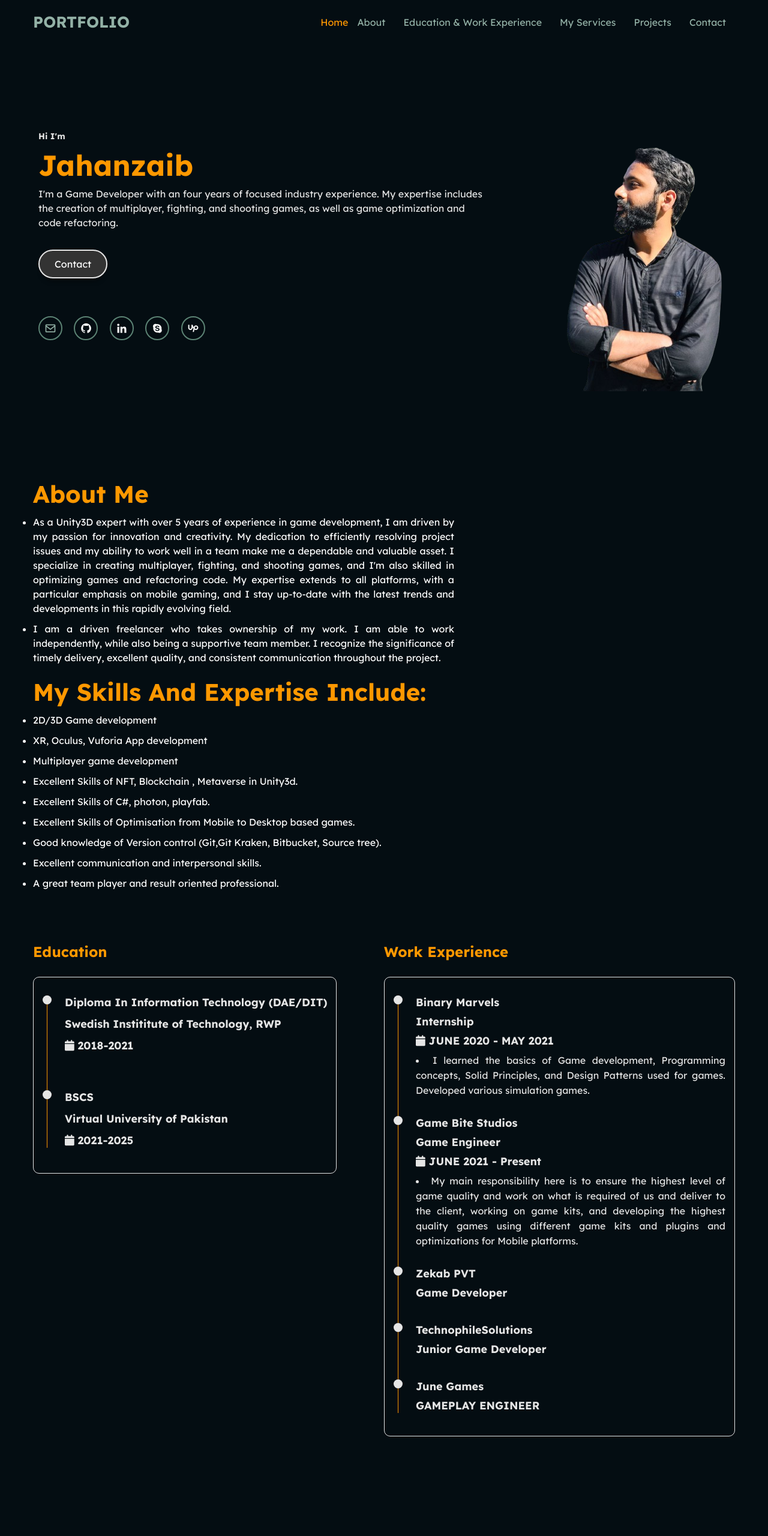
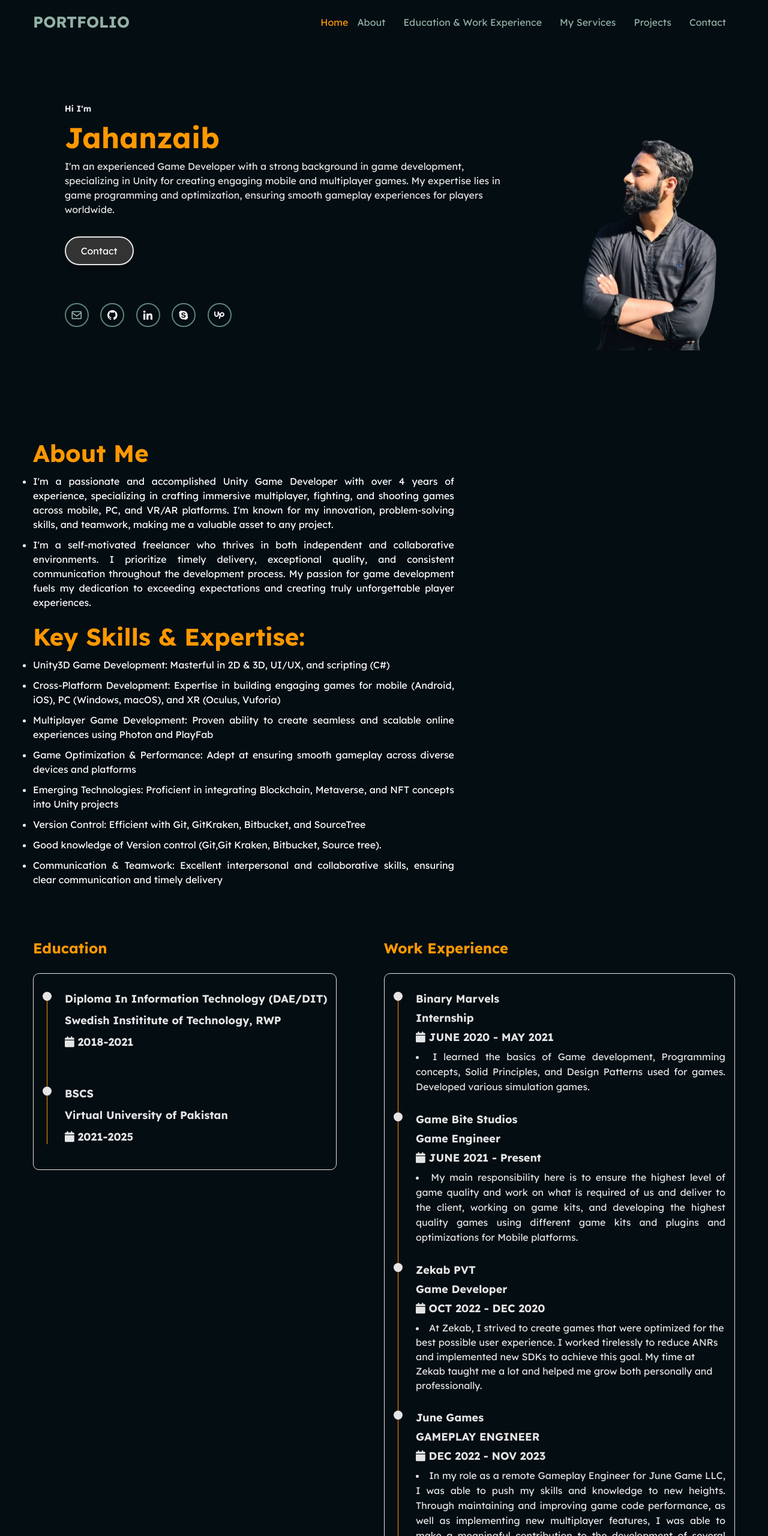
Before and after one commit to JahanzaibJanjua07/Portfolio, a plain HTML site: page index.html in a window 1280 px wide. Shown: the top 2560 px of the page at 60% size. Drawn offline with nearby package versions, Linux system fonts and the light colour scheme.

Commit message:
Improvements

```diff
--- a/index.html
+++ b/index.html
@@ -5,7 +5,7 @@
     <meta charset="UTF-8">
     <meta http-equiv="X-UA-Compatible" content="IE=edge">
     <meta name="viewport" content="width=device-width, initial-scale=1.0">
-    <title>Jahanzaib Portfolio</title>
+    <title>Jahanzaib Game Development Portfolio</title>
     <link rel="icon" href="https://i.ibb.co/zRsTj3p/Frame-1-37.png">
 
     <link href='https://unpkg.com/boxicons@2.1.4/css/boxicons.min.css' rel='stylesheet'>
@@ -33,11 +33,11 @@
                     <li><a href="#projects">Projects</a></li>
                     <li><a href="#contact">Contact</a></li>
                 </ul>
-
+<!--
                 <div class="menu_icon">
                     <i class="fa fa-bars"></i>
                 </div>
-
+-->
             </div>
         </div>
     </header>
@@ -47,9 +47,8 @@
         <div class="profile-text">
             <h5>Hi I'm </h5><br>
             <h1>Jahanzaib</h1><br>
-            <p>I'm a Game Developer with an four years of focused industry experience.
-                My expertise includes the creation of multiplayer, fighting, and shooting games, as well as game
-                optimization and code refactoring.</p>
+            <p>I'm an experienced Game Developer with a strong background in game development, specializing in Unity for creating engaging mobile and multiplayer games.
+                My expertise lies in game programming and optimization, ensuring smooth gameplay experiences for players worldwide.</p>
 
             <div class="btn-group">
                 <a href="mailto:jahanzaib300786@gmail.com" class="btn">Contact</a>
@@ -76,20 +75,21 @@
                 <div class="about-content">
                     <h4>About Me</h4>
                     <ul>
-                        <li>As a Unity3D expert with over 5 years of experience in game development, I am driven by my passion for innovation and creativity. My dedication to efficiently resolving project issues and my ability to work well in a team make me a dependable and valuable asset. I specialize in creating multiplayer, fighting, and shooting games, and I'm also skilled in optimizing games and refactoring code. My expertise extends to all platforms, with a particular emphasis on mobile gaming, and I stay up-to-date with the latest trends and developments in this rapidly evolving field.</li>
-                        <li>I am a driven freelancer who takes ownership of my work. I am able to work independently, while also being a supportive team member. I recognize the significance of timely delivery, excellent quality, and consistent communication throughout the project.</li>
+                        <li>I'm a passionate and accomplished Unity Game Developer with over 4 years of experience, specializing in crafting immersive multiplayer, fighting, and shooting games across mobile, PC, and VR/AR platforms.
+                             I'm known for my innovation, problem-solving skills, and teamwork, making me a valuable asset to any project.</li>
+                        <li>I'm a self-motivated freelancer who thrives in both independent and collaborative environments. I prioritize timely delivery, exceptional quality, and consistent communication throughout the development process.
+                             My passion for game development fuels my dedication to exceeding expectations and creating truly unforgettable player experiences.</li>
                         <li style="list-style: none;">
-                            <h4>My skills and expertise include:</h4>
+                            <h4>Key Skills & Expertise:</h4>
                             <ul>
-                                <li>2D/3D Game development </li>
-                                <li>XR, Oculus, Vuforia App development</li>
-                                <li>Multiplayer game development</li>
-                                <li>Excellent Skills of NFT, Blockchain , Metaverse in Unity3d.</li>
-                                <li>Excellent Skills of C#, photon, playfab.</li>
-                                <li>Excellent Skills of Optimisation from Mobile to Desktop based games.</li>
+                                <li>Unity3D Game Development: Masterful in 2D & 3D, UI/UX, and scripting (C#)</li>
+                                <li>Cross-Platform Development: Expertise in building engaging games for mobile (Android, iOS), PC (Windows, macOS), and XR (Oculus, Vuforia)</li>
+                                <li>Multiplayer Game Development: Proven ability to create seamless and scalable online experiences using Photon and PlayFab</li>
+                                <li>Game Optimization & Performance: Adept at ensuring smooth gameplay across diverse devices and platforms</li>
+                                <li>Emerging Technologies: Proficient in integrating Blockchain, Metaverse, and NFT concepts into Unity projects</li>
+                                <li>Version Control: Efficient with Git, GitKraken, Bitbucket, and SourceTree</li>
                                 <li>Good knowledge of Version control (Git,Git Kraken, Bitbucket, Source tree).</li>
-                                <li>Excellent communication and interpersonal skills.</li>
-                                <li>A great team player and result oriented professional.</li>
+                                <li>Communication & Teamwork: Excellent interpersonal and collaborative skills, ensuring clear communication and timely delivery</li>
                             </ul>
                         </li>
                     </ul>
@@ -173,18 +173,32 @@
                                     <div class="circle-dot"></div>
                                     <h3 class="timeline-title">Zekab PVT</h3>
                                     <h4 class="timeline-title">Game Developer</h4>
+                                    <h4 class="timeline-title">
+                                        <i class="fa fa-calendar"></i> OCT 2022 - DEC 2020
+                                    </h4>
+                                    <li>
+                                        At Zekab, I strived to create games that were optimized for the best possible user experience. I worked tirelessly to reduce ANRs and implemented new SDKs to achieve this goal.
+                                         My time at Zekab taught me a lot and helped me grow both personally and professionally.
+                                    </li>
+                                </div>
+                                <!-- Timeline-item -->
+                                <div class="timeline-item">
+                                    <div class="circle-dot"></div>
+                                    <h3 class="timeline-title">June Games</h3>
+                                    <h4 class="timeline-title">GAMEPLAY ENGINEER</h4>
+                                    <h4 class="timeline-title">
+                                        <i class="fa fa-calendar"></i> DEC 2022 - NOV 2023
+                                    </h4>
+                                    <li class="timeline-text">
+                                        In my role as a remote Gameplay Engineer for June Game LLC, I was able to push my skills and knowledge to new heights.
+                                         Through maintaining and improving game code performance, as well as implementing new multiplayer features, I was able to make a meaningful contribution to the development of several exciting games.
+                                    </li>
                                 </div>
                                 <!-- Timeline-item -->
                                 <div class="timeline-item">
                                     <div class="circle-dot"></div>
                                     <h3 class="timeline-title">TechnophileSolutions</h3>
                                     <h4 class="timeline-title">Junior Game Developer</h4>
-                                </div>
-                                <!-- Timeline-item -->
-                                <div class="timeline-item">
-                                    <div class="circle-dot"></div>
-                                    <h3 class="timeline-title">June Games</h3>
-                                    <h4 class="timeline-title">GAMEPLAY ENGINEER</h4>
                                 </div>
                             </div>
                         </div>
@@ -260,22 +274,22 @@
             </div>
             <div class="projects">
                 <!-- 1st Project -->
-                <div class="project" style="height: 90vh;">
+                <div class="project" style="height: auto;">
                     <img src="files\Elden Gameplay.png" style="height: fit-content;">
-                    <h4>Elden Legends Warefare</h4>
+                    <h4>Elden Legends: Fighting Games</h4>
                     <p>Through my contributions to the Elden Legends Warfare project at GameBite studio, I was able to
                         bring characters to life with engaging movesets, refine gameplay mechanics, and integrate
                         cutting-edge ad SDKs. It was an incredibly fulfilling experience to play a part in the creation
                         of a captivating gaming experience.</p>
-                        <!--
-                    <div class="links-group">
-                        <a href="https://gamebitestudio.com/#" target="_blank"><i class='bx bxl-play-store'></i></a>
+                        <div class="links-group">
+                            <a href="https://play.google.com/store/apps/details?id=com.gamebite.multiplayer.combat.eldenlegendswarfare&hl=uz&gl=US&pli=1" target="_blank"><i class='bx bxl-play-store'></i></a>
+                            <!--
                         <a href="https://gamebitestudio.com/#" target="_blank"><i class='bx bxl-youtube'></i></a>
+                    -->
                     </div>
-                        -->
                 </div>
                 <!-- 2nd Project -->
-                <div class="project" style="height: 90vh;">
+                <div class="project">
                     <img src="files\8 Ball Gameplay.png" style="height: fit-content;">
                     <h4>8 Ball Planets</h4>
                     <p>I strive to enhance the gameplay experience, introduce exciting multiplayer features, integrate
@@ -287,7 +301,7 @@
                     </div>
                 </div>
                 <!-- 3rd Project -->
-                <div class="project" style="height: 90vh;">
+                <div class="project">
                     <img src="files\X Punch.png" style="height: fit-content;">
                     <h4>X Punch</h4>
                     <p>"I took the X Punch game to a whole new level by revamping the user interface and UI animations.
@@ -300,7 +314,7 @@
                     </div>
                 </div>
                 <!-- 3rd Project -->
-                <div class="project" style="height: 90vh;">
+                <div class="project">
                     <img src="files\Highway racer Main-Menu.png" style="height: fit-content;">
                     <h4>Highway Traffic Racer</h4>
                     <p>In Highway Traffic Racer, I take on the exciting challenge of refining the code, resolving any
@@ -313,7 +327,7 @@
                     -->
                 </div>
                 <!-- 3rd Project -->
-                <div class="project" style="height: 90vh;">
+                <div class="project">
                     <img src="files\POW Home.jpg" style="height: fit-content;">
                     <h4>POW (Prisoner of War)</h4>
                     <p>In POW, I was driven to make a meaningful impact on the game's FPS mechanics and user engagement.
@@ -325,23 +339,23 @@
                     </div>
                 </div>
                 <!-- 3rd Project -->
-                <div class="project" style="height: 90vh;">
+                <div class="project">
                     <img src="files\VP Gameplay.png" style="height: fit-content;">
                     <h4>Vanguard Princes (Mobile)</h4>
                     <p>I took the Vanguard Princes game to a whole new level by revamping the user interface and UI
                         animations. My focus was on making the UI more responsive to mobile devices, while optimizing
                         the code to boost performance on lower-end mobile devices. Thanks to my efforts, the game now
                         runs seamlessly on these devices!</p>
-                    <!--
-                    <div class="links-group">
+                        <div class="links-group">
+                        <!--
                         <a href=""><i class='bx bxl-play-store'></i></a>
-                        <a href=""><i class='bx bxl-youtube'></i></a>
+                    -->
+                        <a href="https://www.youtube.com/watch?v=-qSNrrtfOPU"><i class='bx bxl-youtube'></i></a>
                     </div>
-                    -->
                 </div>
                 <!-- 3rd Project -->
-                <div class="project" style="height: 90vh;">
-                    <img src="files\X-Galaxy.png" style="height: 20vh;">
+                <div class="project" >
+                    <img src="files\X-Galaxy.png" style="height: fit-content;">
                     <h4>X Galaxy</h4>
                     <p>In X Galaxy, I had the opportunity to take on a variety of tasks that allowed me to expand my
                         skills and knowledge. I was able to refactor the code, add new features, and integrate various
@@ -354,7 +368,7 @@
                     </div>
                 </div>
                 <!-- 3rd Project -->
-                <div class="project" style="height: 90vh;">
+                <div class="project">
                     <img src="files\Highway racer Main-Menu.png" style="height: fit-content;">
                     <h4>Drag Racer</h4>
                     <p>Working at Game Bite Studio, I took on the challenge of configuring the cars and kit to make a
@@ -370,8 +384,8 @@
                     -->
                 </div>
                 <!-- 3rd Project -->
-                <div class="project" style="height: 90vh;">
-                    <img src="files\X Bircks Gameplay.png" style="height: 20vh;">
+                <div class="project">
+                    <img src="files\X Bircks Gameplay.png" style="height: fit-content;">
                     <h4>X Bricks</h4>
                     <p>In X Bricks, I had the opportunity to take on a variety of tasks that allowed me to expand my
                         skills and knowledge. I was able to refactor the code, add new features, and integrate various
--- a/styles.css
+++ b/styles.css
@@ -123,9 +123,11 @@ body {
 
 .FirstElement {
   display: flex;
-  justify-content: space-around;
+  justify-content: center;
   align-items: center;
   padding-top: 5rem;
+  width: fit-content;
+  margin: auto;
 }
 
 .FirstElement.adjusted-padding {
@@ -404,6 +406,7 @@ profile-photo .img {
   flex-basis: 32%;
   transition: .3s;
   margin-bottom: 45px;
+  height: auto;
 }
 
 .project img {
```
